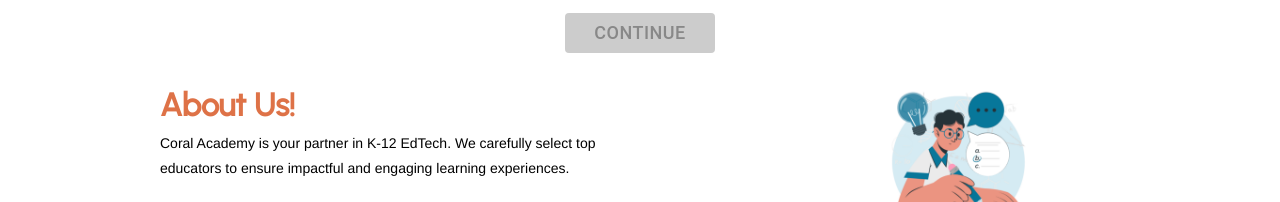
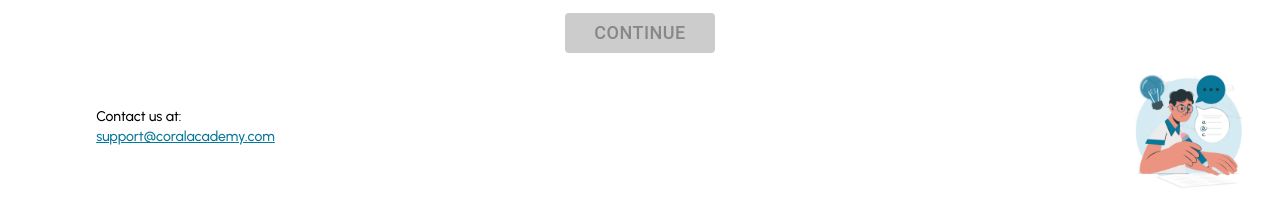
Before and after one commit to jitenderkumar21/Project_RAAM-FE-Prod-New, a React (Create React App) app: page / in a window 1280 px wide. Shown: the part 750-952 px from the top of the page. Built offline with nearby package versions, Linux system fonts and the light colour scheme; no server answers.

Commit message:
animation mobile removed and footer change

```diff
--- a/src/Components/MainPage.css
+++ b/src/Components/MainPage.css
@@ -71,7 +71,7 @@
 }
 
 .about_img {
-  width: 50%;
+  width: 10%;
 
 }
 
@@ -314,16 +314,18 @@
 .footer {
   display: flex;
   align-items: center;
+  justify-content: space-around;
+  gap: 800px;
 }
 
 .footer img {
-  width: 90%;
+  width: 100%;
 }
 
 .footer_content {
   text-align: left;
   font-size: 14px;
-  margin: -50px 0 2% 12.5%;
+  margin: 0px 0 2% 5.5%;
 }
 
 .footer_content a {
--- a/src/Components/MainPage.js
+++ b/src/Components/MainPage.js
@@ -220,7 +220,7 @@
         </div>
       )}
 
-      <div className="about">
+      {/* <div className="about">
         <div className="about_content">
           <h1> About Us!</h1>
           <p className="p1">
@@ -232,7 +232,7 @@
         <div className="about_img">
           <img src={About_us} alt="About_US" />
         </div>
-      </div>
+      </div> */}
 
       {/* <div className="demo">
         <div className="demo_content">
@@ -253,9 +253,9 @@
           <p> Contact us at:</p>
           <a href="mailto:support@coralacademy.com">support@coralacademy.com</a>
         </div>
-        {/* <div>
-          <img src={footer} alt="footer"></img>
-        </div> */}
+        <div className="about_img">
+          <img src={About_us} alt="About_US" />
+        </div>
       </div>
     </CardWrapper>
   );
--- a/src/Components/MobileView.css
+++ b/src/Components/MobileView.css
@@ -139,7 +139,7 @@
   }
 
   .sub-card:hover {
-    transform: scale(1.01);
+    transform: scale(1);
   }
 
   .sub-card h3 {
@@ -170,7 +170,7 @@
   }
 
   .sub-card1:hover {
-    transform: scale(1.01);
+    transform: scale(1);
   }
 
   .sub-card1 h3 {
@@ -482,7 +482,7 @@
     margin-bottom: 20px;
     padding: 0 15px 0 15px;
     /* transform: scale(1.1); */
-    animation: translateFromNegative 1.5s ease-in-out;
+    animation: translateFromNegative 0s ease-in-out;
   }
 
   .card1 h1{
```
